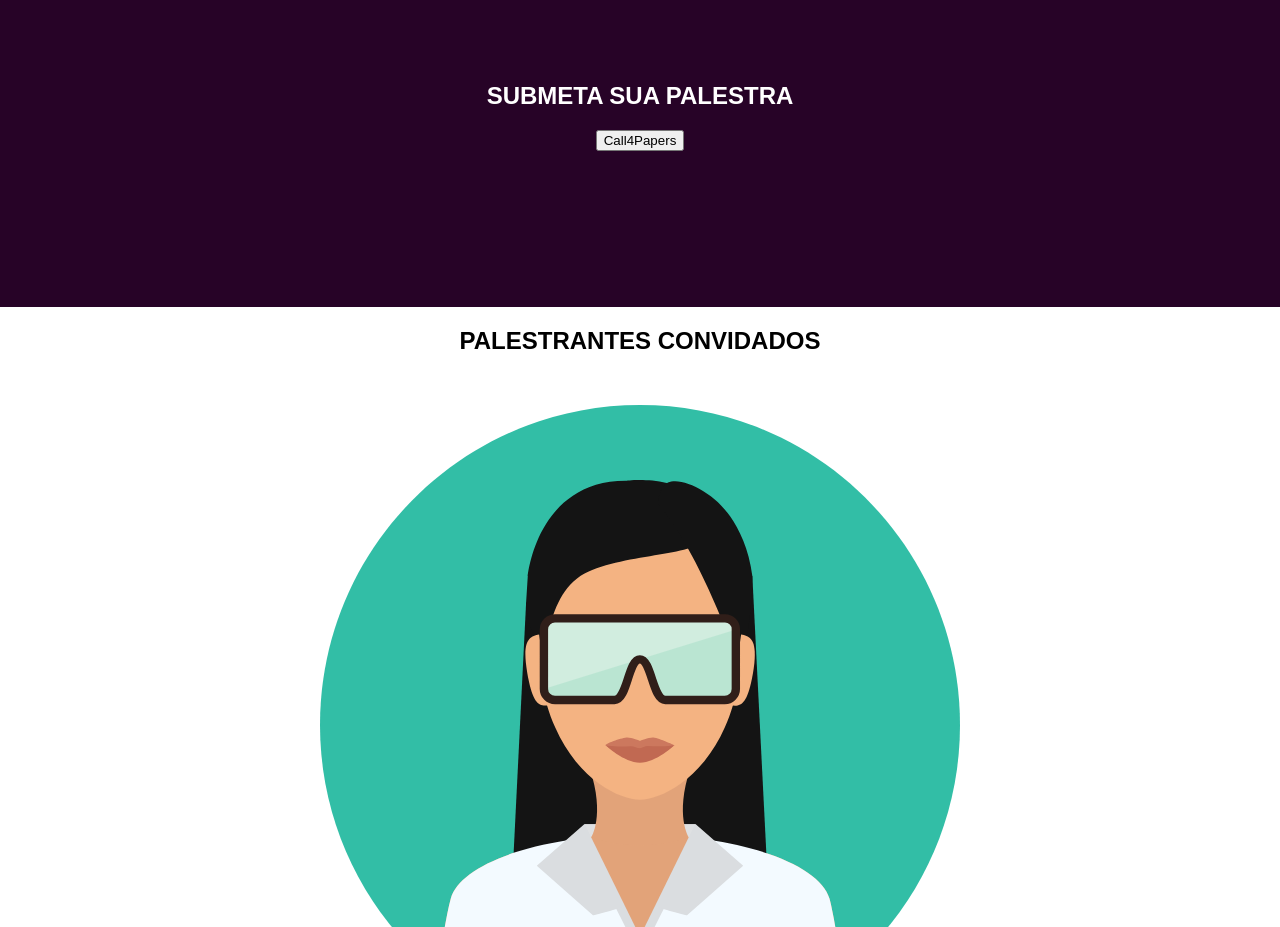
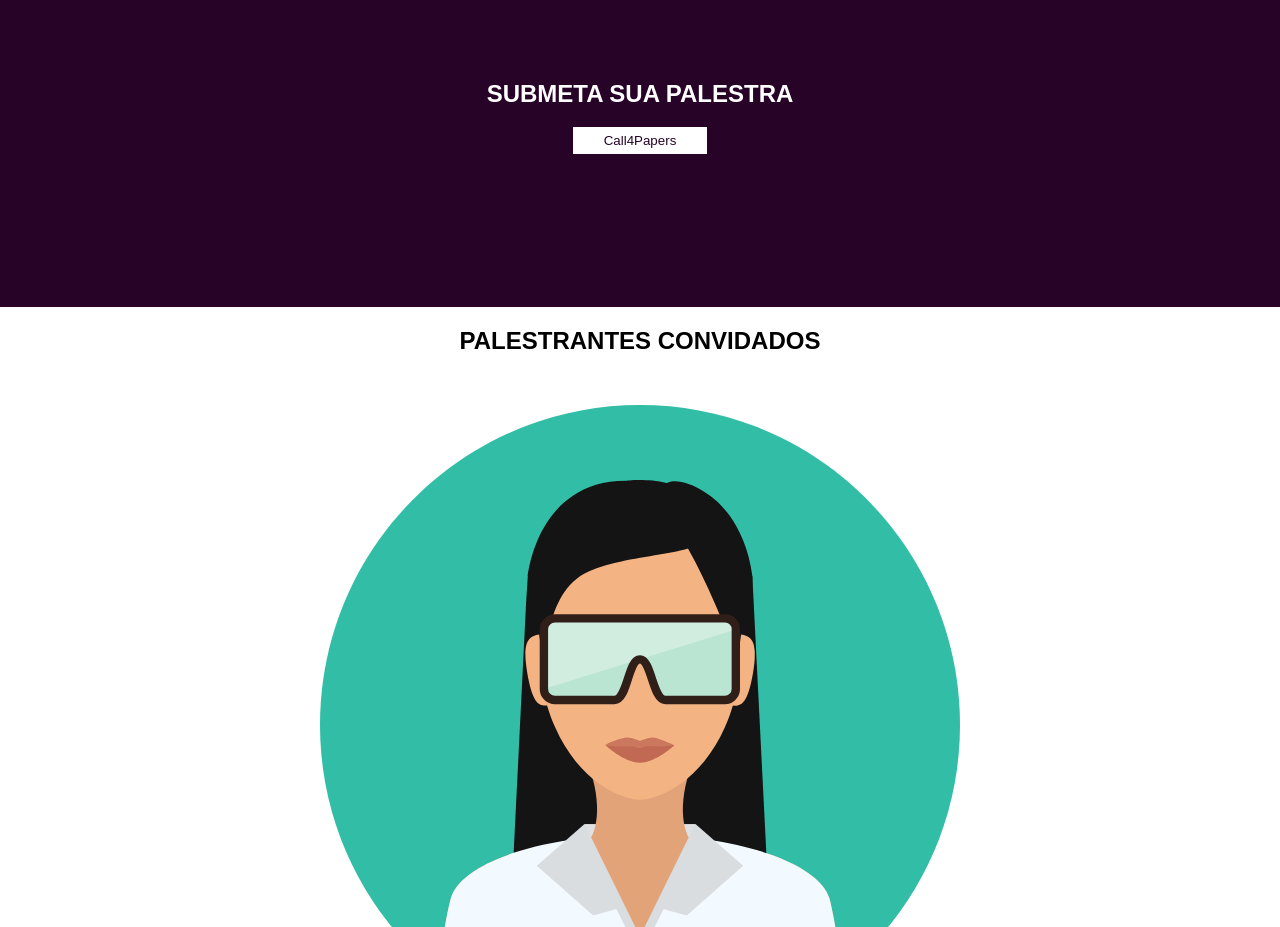
Before and after one commit to Allanflo88/site-semana-da-tecnologia-fatec-sorocaba, a website: page index.html in a window 1280 px wide. Shown: the part 1100-2027 px from the top of the page. Drawn offline with Linux system fonts and the light colour scheme; files whose address does not match are found by name.

Commit message:
add button layout

```diff
--- a/style.scss
+++ b/style.scss
@@ -48,6 +48,11 @@ body {
   }
 
   &__button {
+    border: 0;
+    width: 10em;
+    height: 2em;
+    background-color: white;
+    color: #270327;
   }
 }
 .speakers {
```
Also changed, not shown: style.css, 1 other file.
